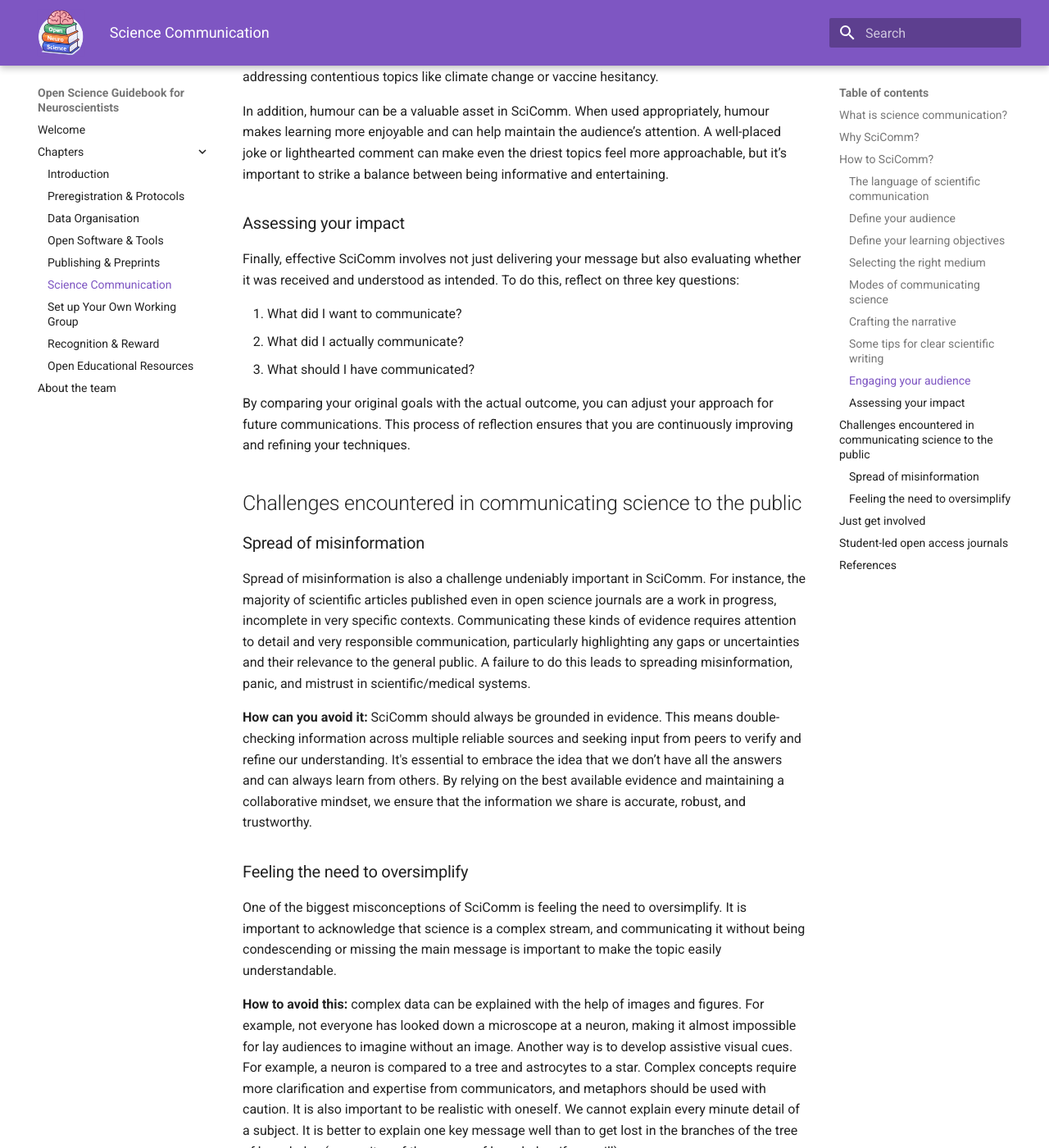
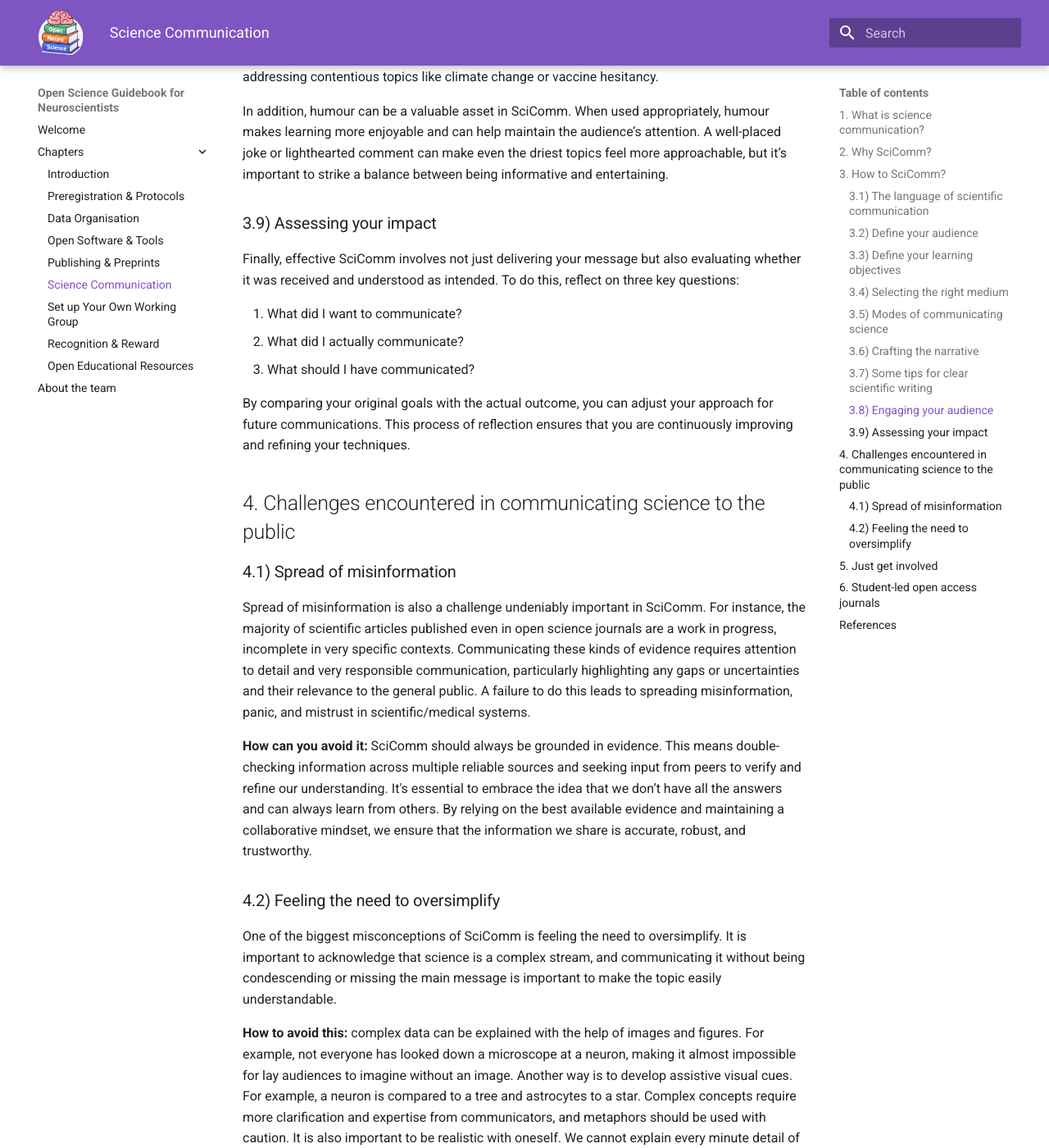
Before and after one commit to ANW-Open-Science/Open-Science-Guidebook-for-Neuroscientists, an MkDocs documentation site: the page built from docs/tabs/6-communication.md, in a window 1280 px wide and 1400 px high, scrolled down 5532 px. Shown: the whole window at 82% size. Built offline with MkDocs 1.6.1 and Material for MkDocs 9.7.7, drawn with Linux system fonts in a browser that asks for light colours; some of the changed text lies outside the part shown.

Commit message:
Update 6-communication_numbering.md

```diff
--- a/docs/tabs/6-communication.md
+++ b/docs/tabs/6-communication.md
@@ -3,11 +3,11 @@
 **Authors: Sara Carracedo, Tomás Garnier, Meera Chandra, Juan Garcia-Ruiz;**
 **Reviewers: Mar Barrantes-Cepas, Mona Zimmermann**
 
-## What is science communication?
+## 1. What is science communication?
 The role of science communication, often referred to as *SciComm*, is to connect science and society. Its goal is to educate people, inform politicians, shape policy, and engage the public with the neuroscience community. This includes *inreach*, when referring to communication between experts, and *outreach*, when communicating between an expert and a non-expert.
 When we think of *science*, we often picture research happening at universities or private industries. But science goes beyond that: it’s a tool for benefiting society as a whole. The knowledge produced in these settings is usually shared through scientific publications. Yet, much of this research never reaches the non-scientific community, as most publications are written in technical English with field-specific jargon, making it hard for non-experts to understand the subject. Good science communication breaks down complex research topics, making them clear and accessible to everyone. That’s the essence of SciComm: any effort to bring people closer to science!
 
-## Why SciComm?
+## 2. Why SciComm?
 UNESCO's 2021 Science Report highlights a striking contrast: while there are millions of full-time researchers worldwide, they still represent only a tiny fraction of the global population. With billions of people across the world, the challenge is to make science accessible to more than just a select few, emphasising the growing need for skilled science communicators (Maher et al., 2024).
 
 Although often neglected by the scientific community, SciComm is vital to bridging gaps between stakeholders, industry and civil society and guiding public policy. Making science relatable and compelling is a crucial task for researchers themselves. Indeed, communicating science is the only way to make their work visible and impactful. According to a Nature Masterclasses survey, 90% of researchers who participated agree that knowing how to communicate their work is a necessary skill to succeed in science. Everyone has the right to access scientific knowledge, just as they need to understand the economy or politics that shape their lives. Think back to 2020 and the challenges of discussing the Covid pandemic. It showed us clearly that science doesn’t exist in a bubble and how we communicate it matters. Not only can it drive public opinion away or towards a particular area of research, but it can also affect how decisionmakers engage with a particular topic. Failing to show how neuroscience impacts our lives can result in politicians losing interest, stakeholders allocating resources to other issues or the public not acting in the optimal way for their well being.
@@ -16,15 +16,15 @@ Science is a dynamic process, not a fixed idea, and the way we talk about it can
 
 This is especially true with neuroscience, a field rife with pseudoscience and fake information, sometimes referred to as *neuromyths*. When neurosciences knowledge is taken too far, misconceptions emerge and reach contexts that permeate our lives as a whole such as education. According to a study published in Nature Reviews Neuroscience by Howard-Jones (2014), teachers are susceptible to believe in neuromyths such as the one stating that we use only 10% of our brain. Integrating neuromyths in education can prove to be harmful. For instance, teachers embracing these misconceptions might abandon effective practices in favor of others that are not supported by evidence. The study of the brain is key to our own understanding, health and wellbeing while at the same time being a complicated and nuanced topic. This means quality science communication in neuroscience is a priority.
 
-## How to SciComm?
+## 3. How to SciComm?
 There are a myriad of ways of doing SciComm; from citizenship science and direct engagement, through documentary filmmaking and writing. In all of these cases science communicators must be mindful of their audience, craft an engaging narrative, and choose the right medium. This section explores the essential elements of successful science communication and offers practical advice on engaging different audiences.
 
-### The language of scientific communication
+### 3.1) The language of scientific communication
 One of the biggest barriers in science communication is language. Since the 1920s, more than 90% of research papers have been written in English (*How Did English Become The Language Of Science? - The World From PRX, 2014*). While having a common language can be helpful, it also creates a significant barrier, as most people do not speak English as their first language.
 
 Although we call English the language of science, this does not hold up when talking about SciComm to the general audience. Doing science in local languages is crucial for promoting inclusivity, enhancing comprehension, and empowering communities. When scientific knowledge is shared in a language people understand, it ensures that more individuals can access information regardless of their educational and cultural background.
 
-### Define your audience
+### 3.2) Define your audience
 Everyone has different priorities, opinions, biases, political views, and convictions that will define how they view or react to a particular set of information. As science communicator Gina Errico points out, every audience is unique, and you must meet them where they are. If you are speaking to politicians, you need to highlight how science relates to their goals, such as getting re-elected or addressing public health issues. If you are speaking to children the message must be fun and interactive, often delivered through games or storytelling. Understanding your audience is perhaps the most important factor in crafting a successful message.
 
 A technique often used by science journalists is to create a profile of your target audience. Consider factors such as age, education, sex, geographic location, and cultural background. Create cards describing a member of this target audience you are trying to communicate to, describing their age, sex, place of origin, residence, job… Try to communicate your science to them; you will see that planning your talk, video, or writing will become easier.
@@ -33,7 +33,7 @@ Knowing your audience’s familiarity with and engagement in scientific issues c
 
 When it comes to inreach, it’s important to keep the common goal in mind and ensure everyone is on the same page. Different fields use different terms, and some technical words can have different meanings depending on the area (for example, *in vitro* might refer to a slice in physiology, but dissociated cells in molecular biology). Don’t be afraid to clarify these details, even if they seem small: it’s essential for clear communication. Just like with the general public, it’s best to avoid jargon. Effective communication is key to successful collaboration across fields.
 
-### Define your learning objectives
+### 3.3) Define your learning objectives
 Before embarking on any science communication project, it’s crucial to clearly understand what you want to say and what emotions you want to evoke. Are you trying to raise awareness about a new scientific discovery? Do you want to inspire people? Are you seeking to change a habit to improve global health? These objectives will shape how you frame your message.
 
 Having specific learning outcomes in mind helps you stay focused and prevents you from wandering away from your stated goal. Even if you’re working alone, writing down these goals at the outset keeps your message clear and helps you stay on track. A simple yet effective way to approach this is by using the AEIOU framework:
@@ -46,15 +46,15 @@ Having specific learning outcomes in mind helps you stay focused and prevents yo
 
 By aligning your communication with these pillars, you can tailor your approach to meet the specific needs of your audience.
 
-### Selecting the right medium
+### 3.4) Selecting the right medium
 Different platforms offer different opportunities for reaching people. Blogs, newspapers, YouTube, podcasts, and X can effectively engage the general public, while research papers in online journals tend to reach more specialised, research-oriented readers. Which medium you choose will influence how your message is received and what audience you reach. For example, **social media** platforms like TikTok or YouTube may be the best route if your goal is to engage a younger audience. **Visual mediums** like documentaries or infographics allow for a powerful combination of imagery and data.
 
 **Podcasts or radio shows**, on the other hand, provide an intimate platform for in-depth, more informal or personal discussions where you can explore the nuances of a topic. However, you will face the challenge of a lack of visual aids. **Written formats**, such as blog posts, articles, or books, allow readers to re-read and digest information at their own pace. As you determine the best medium for your message, consider how your audience consumes information.
 
-### Modes of communicating science
+### 3.5) Modes of communicating science
 Here are some pros and cons to help you decide which way you would like to communicate with the general audience.
 
-### Crafting the narrative
+### 3.6) Crafting the narrative
 At the heart of any successful science communication effort is a compelling story. Humans are natural storytellers, and we engage deeply with narratives that resonate emotionally or challenge us intellectually. Even when discussing complex scientific topics, you can use storytelling techniques to capture your audience’s attention and make the information more relatable. In order to craft a story, begin by asking yourself:
 
 - What is your subject?
@@ -68,7 +68,7 @@ By answering these questions, you can structure your narrative to reflect the up
 
 Randy Olsen described a narrative technique based on story beats, which ensures a logical flow of the narrative. The idea is to write facts or events down, these are your story beats and connect them using “but” and “therefore”. This avoids the disjointed feeling of a story told with a series of disconnected “and then” statements.
 
-### Some tips for clear scientific writing
+### 3.7) Some tips for clear scientific writing
 To deliver scientific content effectively, it’s vital to use simple language while maintaining scientific rigour. Here are some tips to keep your writing clear and engaging:
 
 1. Avoid jargon: use everyday language instead of technical terms whenever possible.
@@ -80,14 +80,14 @@ To deliver scientific content effectively, it’s vital to use simple language w
 
 By focusing on clarity and accessibility, we can break down barriers and foster a more inclusive scientific community.
 
-### Engaging your audience
+### 3.8) Engaging your audience
 One of the most effective ways to engage people in science is to inspire curiosity. Instead of overwhelming your audience with facts, aim to pique their interest by offering just enough information to leave them wanting more. For example, you might introduce a scientific concept and then pose an intriguing question that invites the audience to explore further on their own.
 
 Asking questions is also a powerful tool when communicating with people who may be skeptical or hesitant about science. Instead of directly confronting misinformation or disbelief, try engaging your audience in a dialogue. By posing thoughtful questions, you encourage them to think critically and consider new perspectives. This approach is especially effective when addressing contentious topics like climate change or vaccine hesitancy.
 
 In addition, humour can be a valuable asset in SciComm. When used appropriately, humour makes learning more enjoyable and can help maintain the audience’s attention. A well-placed joke or lighthearted comment can make even the driest topics feel more approachable, but it’s important to strike a balance between being informative and entertaining.
 
-### Assessing your impact
+### 3.9) Assessing your impact
 Finally, effective SciComm involves not just delivering your message but also evaluating whether it was received and understood as intended. To do this, reflect on three key questions:
 
 1. What did I want to communicate?
@@ -96,22 +96,22 @@ Finally, effective SciComm involves not just delivering your message but also ev
 
 By comparing your original goals with the actual outcome, you can adjust your approach for future communications. This process of reflection ensures that you are continuously improving and refining your techniques.
 
-## Challenges encountered in communicating science to the public
-### Spread of misinformation
+## 4. Challenges encountered in communicating science to the public
+### 4.1) Spread of misinformation
 
 Spread of misinformation is also a challenge undeniably important in SciComm. For instance, the majority of scientific articles published even in open science journals are a work in progress, incomplete in very specific contexts. Communicating these kinds of evidence requires attention to detail and very responsible communication, particularly highlighting any gaps or uncertainties and their relevance to the general public. A failure to do this leads to spreading misinformation, panic, and mistrust in scientific/medical systems.
 
 **How can you avoid it:** SciComm should always be grounded in evidence. This means double-checking information across multiple reliable sources and seeking input from peers to verify and refine our understanding. It's essential to embrace the idea that we don’t have all the answers and can always learn from others. By relying on the best available evidence and maintaining a collaborative mindset, we ensure that the information we share is accurate, robust, and trustworthy.
 
-### Feeling the need to oversimplify
+### 4.2) Feeling the need to oversimplify
 One of the biggest misconceptions of SciComm is feeling the need to oversimplify. It is important to acknowledge that science is a complex stream, and communicating it without being condescending or missing the main message is important to make the topic easily understandable.
 
 **How to avoid this:** complex data can be explained with the help of images and figures. For example, not everyone has looked down a microscope at a neuron, making it almost impossible for lay audiences to imagine without an image. Another way is to develop assistive visual cues. For example, a neuron is compared to a tree and astrocytes to a star. Complex concepts require more clarification and expertise from communicators, and metaphors should be used with caution. It is also important to be realistic with oneself. We cannot explain every minute detail of a subject. It is better to explain one key message well than to get lost in the branches of the tree of knowledge (or neurites of the neuron of knowledge, if you will).
 
-## Just get involved
+## 5. Just get involved
 In recent years, many national and international initiatives have emerged to bridge the gap between science and the public. Here is a non-exhaustive list of inspiring projects from around the world and ideas on how to engage with them!
 
-## Student-led open access journals
+## 6. Student-led open access journals
 Many universities are launching open-access student journals to encourage scientific writing and dissemination. Here are a few notable examples:
 
 - [Harvard Medical School (USA)](https://www.hmsreview.org/)
```
